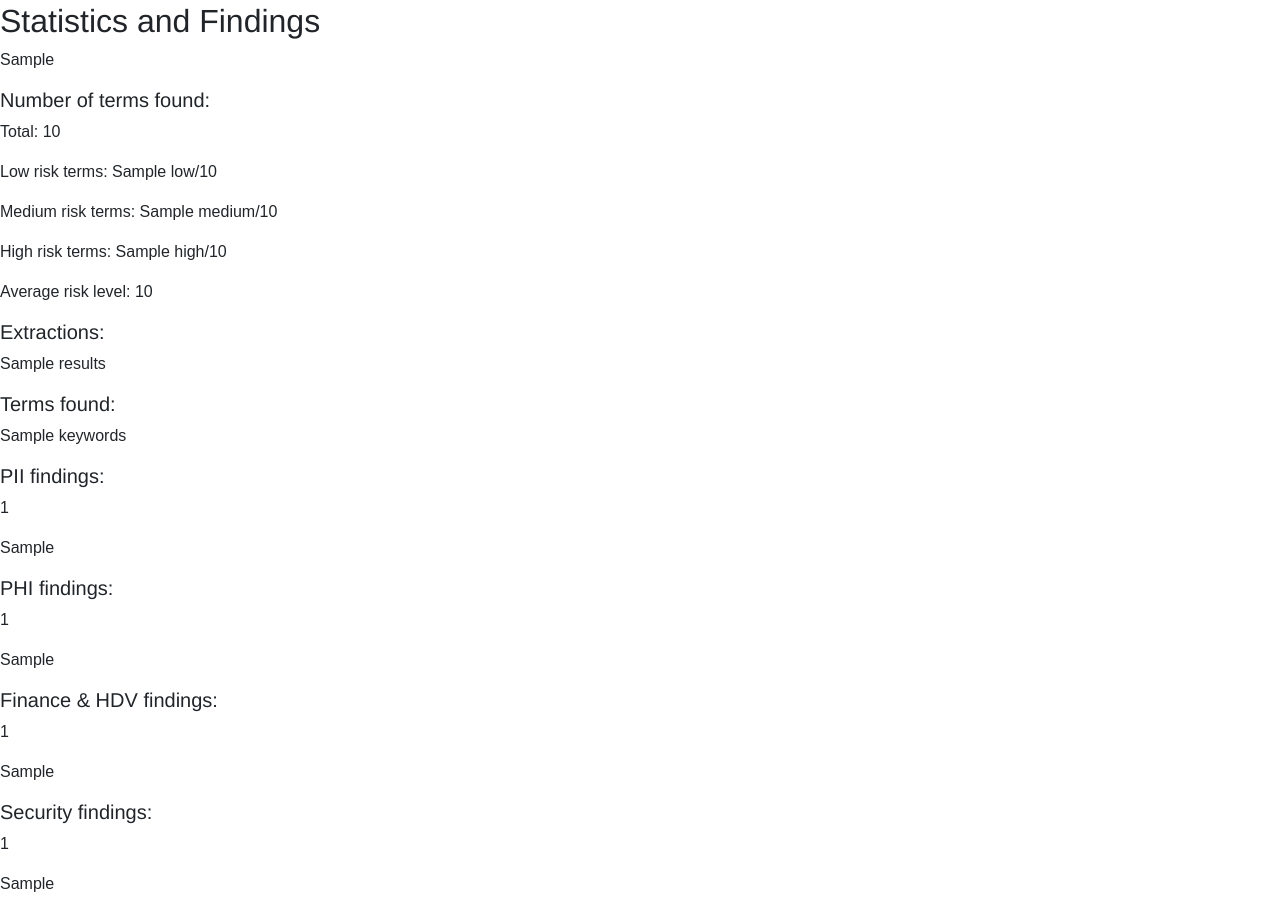
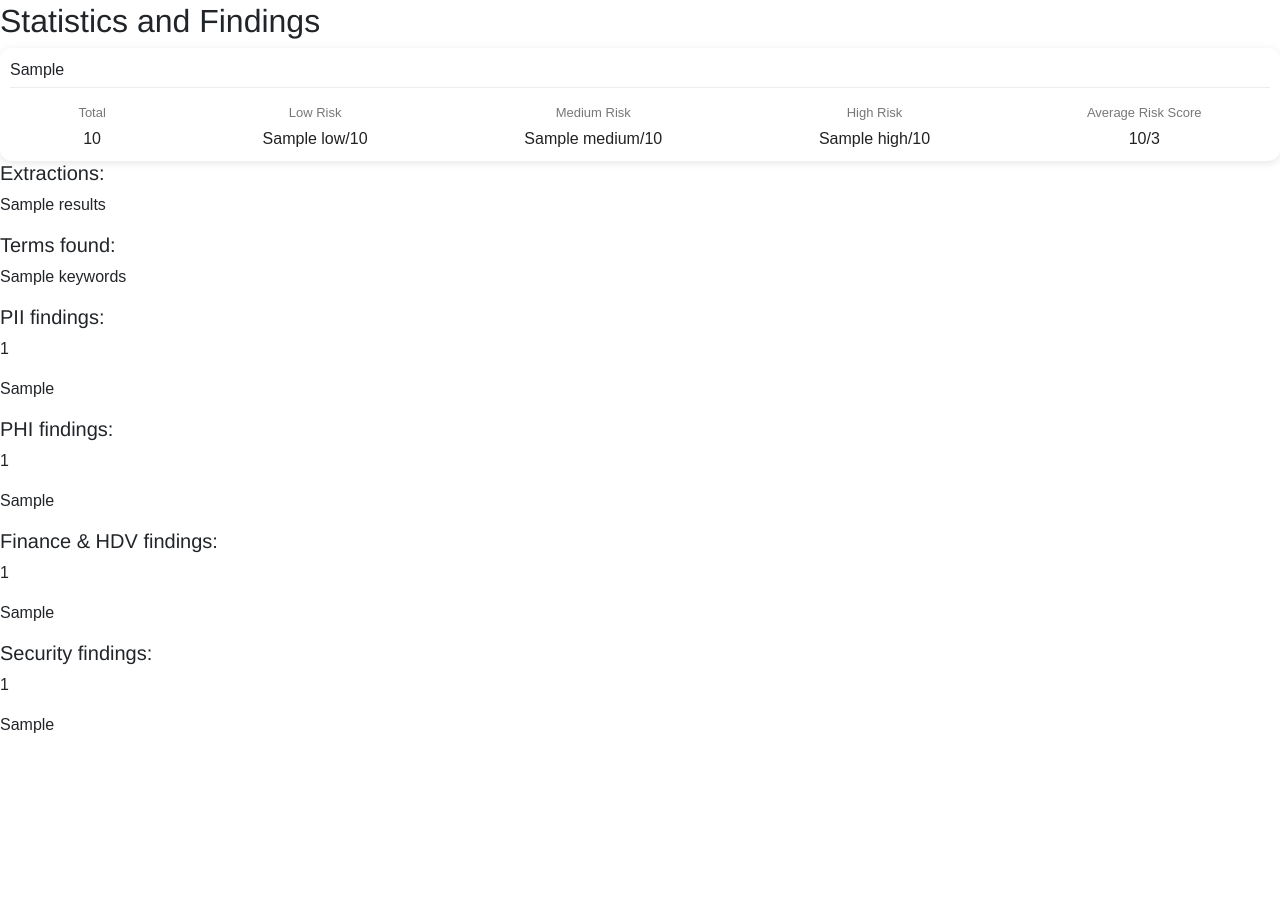
Before and after one commit to Nquartey17/DataPrivacyScanner, a Flask app: template templates/results.html in a window 1280 px wide. Shown: the part 70-982 px from the top of the page. After the commit the page ends 803 px from the top, so only its background shows below. Run offline with Flask 3, Linux system fonts and the light colour scheme; the template is opened without the code that fills it: most values are stand-ins (such as "Sample title", 1, 10 or a date in 2020); some libraries are stand-ins or nearby versions.

Commit message:
Plotly graph and results page changes

```diff
--- a/app.py
+++ b/app.py
@@ -125,6 +125,7 @@ def upload_file():
         #always including default terms
         add_keywords(CATEGORIES["default"], all_keywords)
 
+
         add_keywords(pii_selections, all_keywords)
         add_keywords(phi_selections, all_keywords)
         add_keywords(finance_hdv, all_keywords)
@@ -163,13 +164,32 @@ def upload_file():
         fig = px.pie(
             names=["Low", "Medium", "High"],
             values=[risk["low"],risk["medium"],risk["high"]],
-            hole=0.4,
+            hole=0.5,
             title="Risk Level Distribution",
             color=["Low", "Medium", "High"],
             color_discrete_map={"Low": "green", "Medium": "gold", "High": "red"}
         )
         fig.update_traces(textinfo="percent+label")
-        risk_donut = fig.to_html(full_html=False)
+
+        fig.add_annotation(
+            text=f"Terms Found:<br><b>{risk['total']}</b>",
+            x=0.5,
+            y=0.5,
+            xref="paper",
+            yref="paper",
+            showarrow=False,
+            font=dict(size=20)
+        )
+
+        fig.update_layout(
+            autosize=True,
+            margin=dict(l=20, r=20, t=50, b=20)
+        )
+
+        risk_donut = fig.to_html(
+            full_html=False,
+            config={"responsive": True}
+        )
 
         return render_template("results.html", results=results, keywords=keywords,
                                pii_count=pii_count_display, pii_keywords=pii_convert, phi_count=phi_count_display, phi_keywords=phi_convert,
--- a/scanner.py
+++ b/scanner.py
@@ -109,18 +109,3 @@ def calculate_average_risk(*count_dicts):
         "high": high,
         "total": total_findings
     }
-
-if __name__ == "__main__":
-    sample_text = """
-    John Doe was born on 01/15/1990.
-    His email is john.doe@example.com and phone number is 123-456-7890.
-    SSN: 123-45-6789.
-    456-18-8564
-    He visited the doctor for diagnosis and treatment.
-    """
-
-    # print("PII Scan Results:")
-    # print(text_scan(sample_text))
-
-    print("Keywords found:")
-    print(keyword_finder(sample_text, PII_KEYWORDS + PHI_KEYWORDS))
--- a/templates/results.html
+++ b/templates/results.html
@@ -1,17 +1,92 @@
 {% include 'header.html' %}
+
+<style>
+.chart-container {
+    width: 100%;
+    max-width: 600px;
+    margin: 0 auto;
+}
+
+.chart-container .plotly-graph-div {
+    width: 100% !important;
+}
+
+.risk-card {
+    background: white;
+    border-radius: 12px;
+    padding: 10px;
+    box-shadow: 0 2px 8px rgba(0, 0, 0, 0.1);
+}
+
+.risk-chart {
+    width: 100%;
+}
+
+.risk-summary {
+    display: flex;
+    justify-content: space-around;
+    gap: 20px;
+    border-top: 1px solid #eee;
+    padding-top: 15px;
+    margin-top: 5px;
+    text-align: center;
+}
+
+.risk-summary div {
+    display: flex;
+    flex-direction: column;
+    gap: 4px;
+}
+
+.risk-summary span {
+    font-size: 13px;
+    color: #777;
+}
+
+.risk-summary strong {
+    font-size: 16px;
+    color: #222;
+}
+</style>
 
 <br><br><br>
 
 <h2>Statistics and Findings</h2>
 
-<p>{{ risk_donut | safe }}</p>
+<div class="risk-card">
 
-<h5>Number of terms found: </h5>
-<p>Total: {{ risk.total }}</p>
-<p>Low risk terms: {{ risk.low }}/{{ risk.total }}</p>
-<p>Medium risk terms: {{ risk.medium }}/{{ risk.total }}</p>
-<p>High risk terms: {{ risk.high }}/{{ risk.total }}</p>
-<p>Average risk level: {{ risk.average }}</p>
+    <div class="risk-chart">
+        {{ risk_donut | safe }}
+    </div>
+
+    <div class="risk-summary">
+        <div>
+            <span>Total</span>
+            <strong>{{ risk.total }}</strong>
+        </div>
+
+        <div>
+            <span>Low Risk</span>
+            <strong>{{ risk.low }}/{{ risk.total }}</strong>
+        </div>
+
+        <div>
+            <span>Medium Risk</span>
+            <strong>{{ risk.medium }}/{{ risk.total }}</strong>
+        </div>
+
+        <div>
+            <span>High Risk</span>
+            <strong>{{ risk.high }}/{{ risk.total }}</strong>
+        </div>
+
+        <div>
+            <span>Average Risk Score</span>
+            <strong>{{ risk.average }}/3</strong>
+        </div>
+    </div>
+
+</div>
 
 <h5>Extractions: </h5>
 <p>{{ results }}</p>
```
